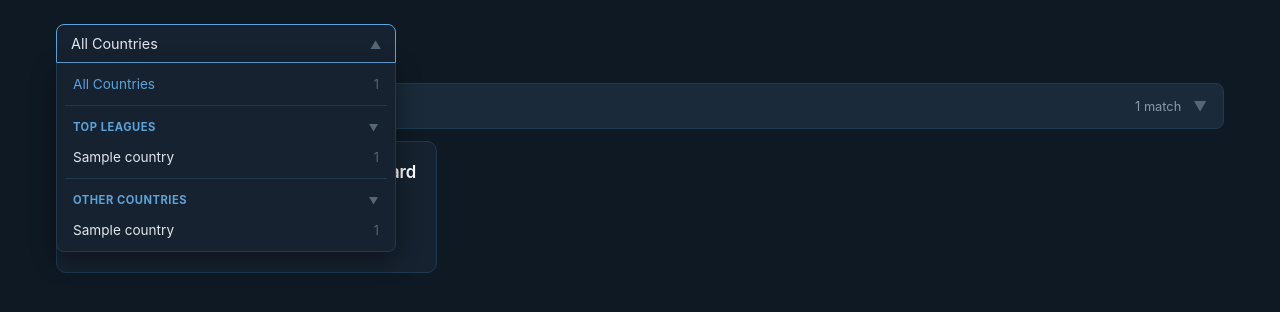
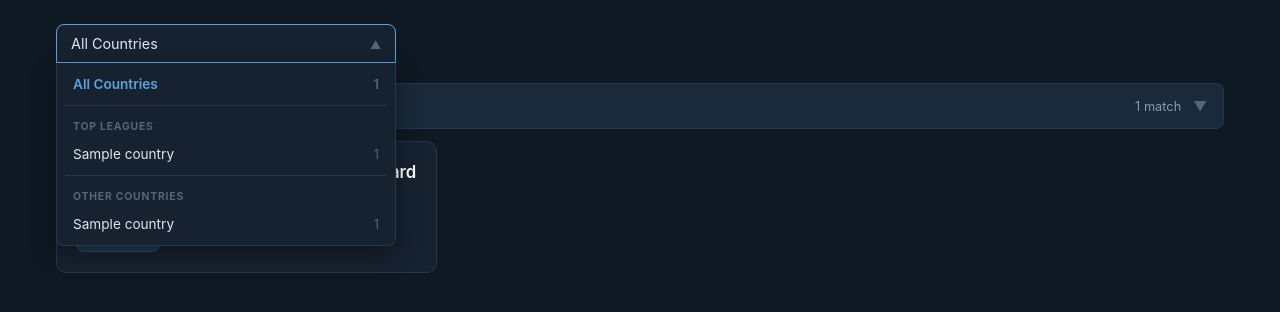
Before and after one commit to nigelagius-lang/nigel, a Flask app: template templates/dashboard.html in a window 1280 px wide, after a click that opens the changed part. Shown: the part 82-394 px from the top of the page. Run offline with Flask 3, Linux system fonts and the light colour scheme; the template is opened without the code that fills it: most values are stand-ins (such as "Sample title", 1, 10 or a date in 2020).

Commit message:
Fix country dropdown: add league-to-country mapping and simplify UI
The dropdown wasn't working because the API doesn't always return a
country field. Added a fallback mapping from league names to countries,
and also parses "Country - League" format. Simplified the dropdown to
show flat clickable items instead of nested collapsible sections.

https://claude.ai/code/session_01NN6k763S58MDmQny2qeWyU

```diff
--- a/app.py
+++ b/app.py
@@ -17,6 +17,143 @@ load_dotenv()
 
 # Import analysis engine
 import football_analysis as fa
+
+# ---------------------------------------------------------------------------
+# League-to-country mapping (fallback when API doesn't provide country)
+# ---------------------------------------------------------------------------
+LEAGUE_COUNTRY_MAP = {
+    # England
+    "premier league": "England",
+    "championship": "England",
+    "league one": "England",
+    "league two": "England",
+    "national league": "England",
+    "fa cup": "England",
+    "efl cup": "England",
+    "carabao cup": "England",
+    "community shield": "England",
+    # Germany
+    "bundesliga": "Germany",
+    "2. bundesliga": "Germany",
+    "3. liga": "Germany",
+    "dfb pokal": "Germany",
+    "dfb-pokal": "Germany",
+    # France
+    "ligue 1": "France",
+    "ligue 2": "France",
+    "coupe de france": "France",
+    # Italy
+    "serie a": "Italy",
+    "serie b": "Italy",
+    "coppa italia": "Italy",
+    # Spain
+    "la liga": "Spain",
+    "laliga": "Spain",
+    "segunda division": "Spain",
+    "segunda": "Spain",
+    "copa del rey": "Spain",
+    # Netherlands
+    "eredivisie": "Netherlands",
+    "eerste divisie": "Netherlands",
+    # Portugal
+    "primeira liga": "Portugal",
+    "liga portugal": "Portugal",
+    # Belgium
+    "jupiler pro league": "Belgium",
+    "pro league": "Belgium",
+    # Turkey
+    "super lig": "Turkey",
+    "süper lig": "Turkey",
+    # Scotland
+    "scottish premiership": "Scotland",
+    "scottish championship": "Scotland",
+    # Greece
+    "super league": "Greece",
+    # Austria
+    "austrian bundesliga": "Austria",
+    # Switzerland
+    "super league": "Switzerland",
+    "swiss super league": "Switzerland",
+    # Denmark
+    "superliga": "Denmark",
+    "superligaen": "Denmark",
+    # Sweden
+    "allsvenskan": "Sweden",
+    # Norway
+    "eliteserien": "Norway",
+    # Poland
+    "ekstraklasa": "Poland",
+    # Czech Republic
+    "czech first league": "Czech Republic",
+    # Russia
+    "russian premier league": "Russia",
+    # Ukraine
+    "ukrainian premier league": "Ukraine",
+    # USA
+    "mls": "USA",
+    "major league soccer": "USA",
+    # Brazil
+    "serie a": "Brazil",
+    "brasileirao": "Brazil",
+    # Argentina
+    "liga profesional": "Argentina",
+    "primera division": "Argentina",
+    # Mexico
+    "liga mx": "Mexico",
+    # Australia
+    "a-league": "Australia",
+    # Japan
+    "j1 league": "Japan",
+    "j-league": "Japan",
+    # South Korea
+    "k league": "South Korea",
+    "k league 1": "South Korea",
+    # China
+    "chinese super league": "China",
+    # Saudi Arabia
+    "saudi pro league": "Saudi Arabia",
+    # International
+    "champions league": "Europe",
+    "europa league": "Europe",
+    "conference league": "Europe",
+    "euro": "Europe",
+    "world cup": "International",
+    "copa america": "International",
+    "nations league": "Europe",
+    "africa cup": "Africa",
+    "asian cup": "Asia",
+}
+
+
+def _guess_country(fixture: dict) -> str:
+    """Determine country from fixture data, using API field or league name."""
+    # 1. Try API-provided country field
+    country = (fixture.get("country") or "").strip()
+    if country:
+        return country
+
+    # 2. Try matching league name against our map
+    league = (
+        fixture.get("league_name")
+        or fixture.get("competition_name")
+        or ""
+    ).strip()
+    league_lower = league.lower()
+
+    # Exact match
+    if league_lower in LEAGUE_COUNTRY_MAP:
+        return LEAGUE_COUNTRY_MAP[league_lower]
+
+    # Partial/substring match
+    for pattern, mapped_country in LEAGUE_COUNTRY_MAP.items():
+        if pattern in league_lower or league_lower in pattern:
+            return mapped_country
+
+    # 3. Check if league name starts with "Country - League" format
+    if " - " in league:
+        return league.split(" - ", 1)[0].strip()
+
+    return "Other"
 
 app = Flask(__name__)
 app.config["SECRET_KEY"] = os.getenv("SECRET_KEY", "dev-key-change-me")
@@ -141,7 +278,7 @@ def dashboard():
             "home_name": home,
             "away_name": away,
             "league": league,
-            "country": fix.get("country", ""),
+            "country": _guess_country(fix),
             "kick_off": kick_off,
             "kick_off_unix": int(ko_unix) if ko_unix else 0,
             "analyzed": report is not None,
--- a/templates/dashboard.html
+++ b/templates/dashboard.html
@@ -119,7 +119,7 @@
     align-items: center;
   }
   .dropdown-item:hover { background: #1a2a3a; }
-  .dropdown-item.selected { color: #5ba3d9; }
+  .dropdown-item.selected { color: #5ba3d9; font-weight: 600; }
   .dropdown-item .match-count {
     color: #556677;
     font-size: 0.8rem;
@@ -131,27 +131,15 @@
     margin: 4px 8px;
   }
 
-  .dropdown-section-header {
-    padding: 10px 16px 6px;
-    font-size: 0.7rem;
+  .dropdown-section-label {
+    padding: 10px 16px 4px;
+    font-size: 0.65rem;
     font-weight: 700;
-    color: #5ba3d9;
+    color: #556677;
     text-transform: uppercase;
-    letter-spacing: 0.5px;
-    cursor: pointer;
-    display: flex;
-    justify-content: space-between;
-    align-items: center;
+    letter-spacing: 0.8px;
     user-select: none;
   }
-  .dropdown-section-header:hover { background: rgba(91,163,217,0.05); }
-  .section-arrow {
-    font-size: 0.6rem;
-    color: #556677;
-    transition: transform 0.2s;
-  }
-  .dropdown-section.collapsed .section-arrow { transform: rotate(-90deg); }
-  .dropdown-section.collapsed .dropdown-section-items { display: none; }
 
   .dropdown-panel::-webkit-scrollbar { width: 6px; }
   .dropdown-panel::-webkit-scrollbar-track { background: transparent; }
@@ -369,36 +357,24 @@
 
           {% if top_countries %}
           <div class="dropdown-divider"></div>
-          <div class="dropdown-section" id="sectionTop">
-            <div class="dropdown-section-header" onclick="toggleSection(event, 'sectionTop')">
-              Top Leagues <span class="section-arrow">&#9660;</span>
-            </div>
-            <div class="dropdown-section-items">
+          <div class="dropdown-section-label">Top Leagues</div>
           {% for country, count in top_countries %}
           <div class="dropdown-item" data-country="{{ country }}" onclick="selectCountry(this, '{{ country }}', '{{ country }}')">
             <span>{{ country }}</span>
             <span class="match-count">{{ count }}</span>
           </div>
           {% endfor %}
-            </div>
-          </div>
           {% endif %}
 
           {% if other_countries %}
           <div class="dropdown-divider"></div>
-          <div class="dropdown-section" id="sectionOther">
-            <div class="dropdown-section-header" onclick="toggleSection(event, 'sectionOther')">
-              Other Countries <span class="section-arrow">&#9660;</span>
-            </div>
-            <div class="dropdown-section-items">
+          <div class="dropdown-section-label">Other Countries</div>
           {% for country, count in other_countries %}
           <div class="dropdown-item" data-country="{{ country }}" onclick="selectCountry(this, '{{ country }}', '{{ country }}')">
             <span>{{ country }}</span>
             <span class="match-count">{{ count }}</span>
           </div>
           {% endfor %}
-            </div>
-          </div>
           {% endif %}
         </div>
       </div>
@@ -477,28 +453,27 @@ function toggleDropdown() {
   document.getElementById('leagueDropdown').classList.toggle('open');
 }
 
-function toggleSection(e, sectionId) {
-  e.stopPropagation();
-  document.getElementById(sectionId).classList.toggle('collapsed');
-}
-
 function selectCountry(el, country, label) {
+  // Update dropdown label
   document.getElementById('dropdownLabel').textContent = label;
 
+  // Highlight selected item
   document.querySelectorAll('.dropdown-item').forEach(function(item) {
     item.classList.toggle('selected', item === el);
   });
 
+  // Close dropdown
   document.getElementById('leagueDropdown').classList.remove('open');
 
   // Filter league sections by country
   var anyVisible = false;
   document.querySelectorAll('.league-section').forEach(function(section) {
     var sectionCountry = section.getAttribute('data-country');
-    var show = country === 'all' || sectionCountry === country;
+    var show = (country === 'all') || (sectionCountry === country);
     section.style.display = show ? '' : 'none';
     if (show) {
       anyVisible = true;
+      // Expand the section so matches are visible
       section.classList.remove('collapsed');
     }
   });
```
Lines whose indentation alone changed are shown as unchanged.
